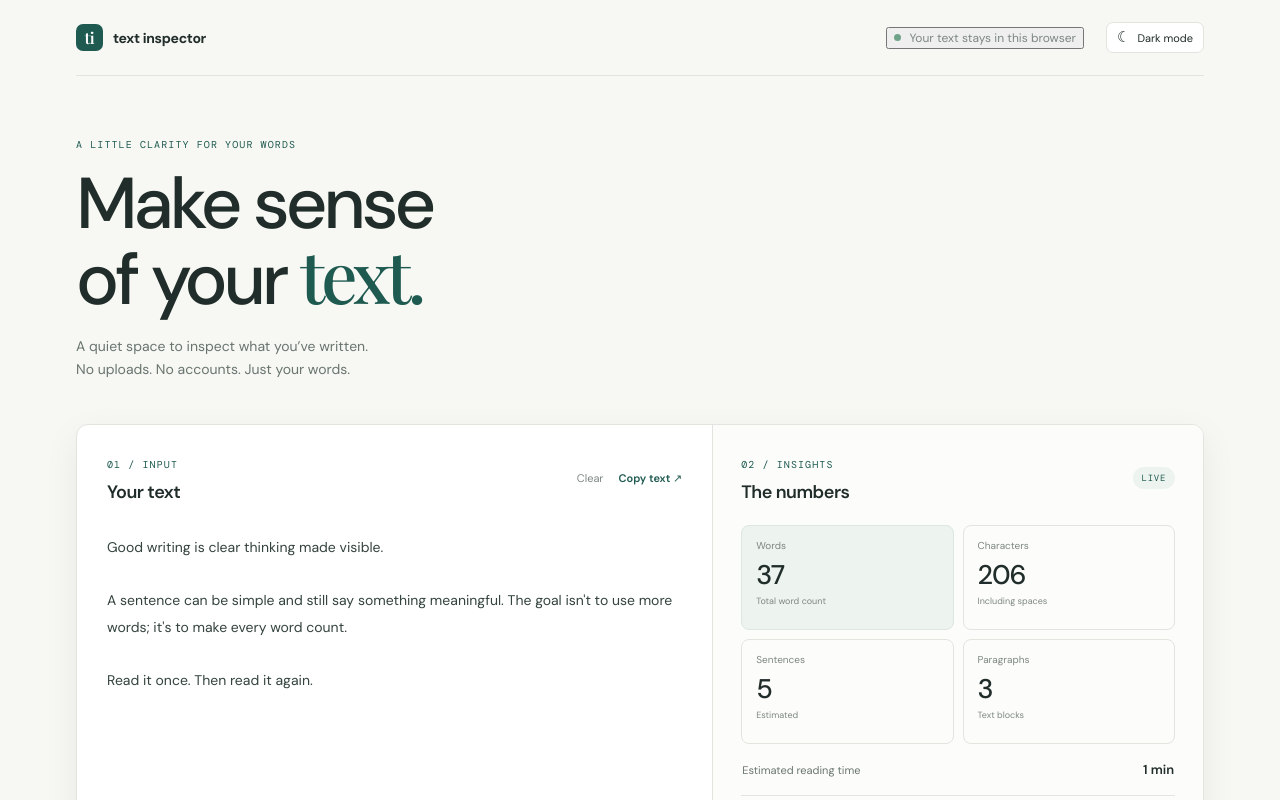
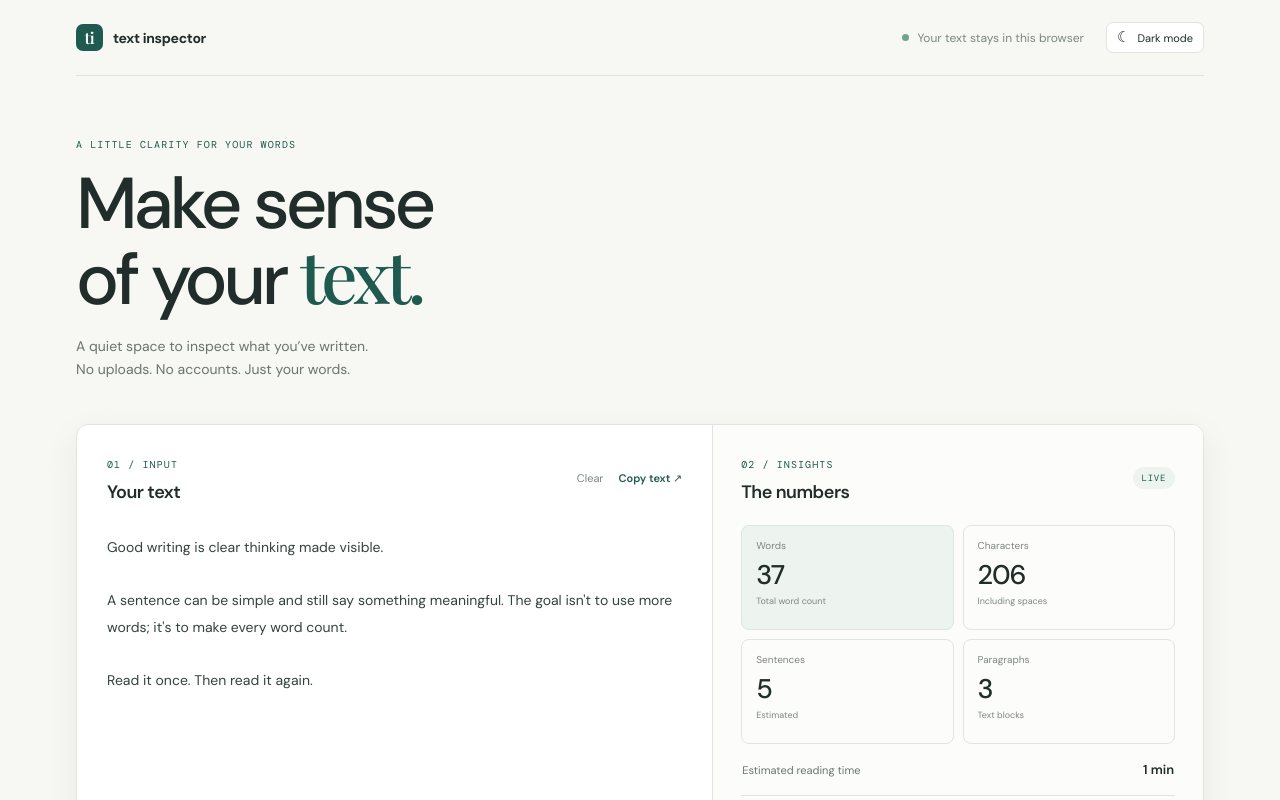
Before and after one commit to siddhant034/text-inspector, a React (Vite) app: page / in a window 1280 px wide. Shown: the top 800 px of the page. Built offline with nearby package versions, Linux system fonts and the light colour scheme; a web font is replaced by a local one.

Commit message:
Restore main before accessibility review PR

```diff
--- a/src/components/Header.tsx
+++ b/src/components/Header.tsx
@@ -18,9 +18,9 @@ export function Header({ theme, onToggleTheme }: HeaderProps) {
         <div className="topbar-actions">
           <Tooltip.Root>
             <Tooltip.Trigger asChild>
-              <button className="privacy-note privacy-trigger" type="button">
+              <span className="privacy-note privacy-trigger" tabIndex={0}>
                 <span className="status-dot" /> Your text stays in this browser
-              </button>
+              </span>
             </Tooltip.Trigger>
             <Tooltip.Portal>
               <Tooltip.Content className="privacy-tooltip" sideOffset={8}>
```
